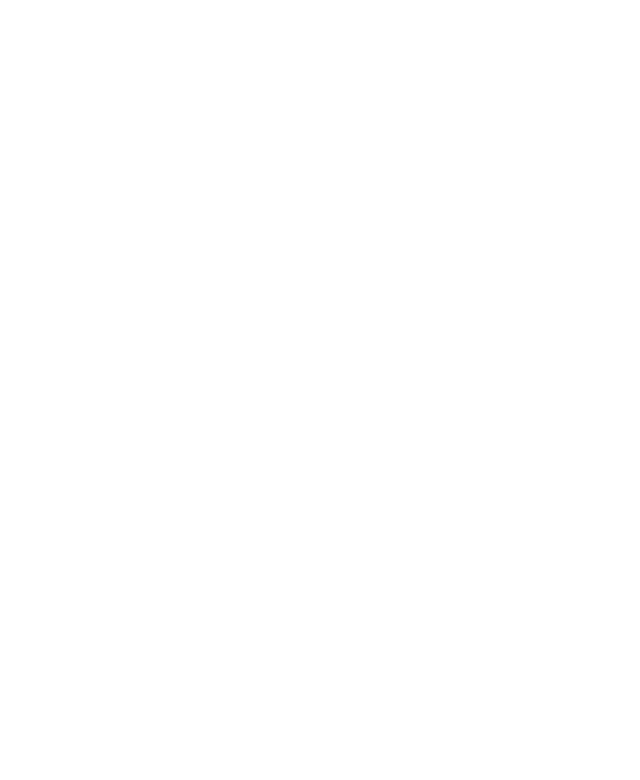
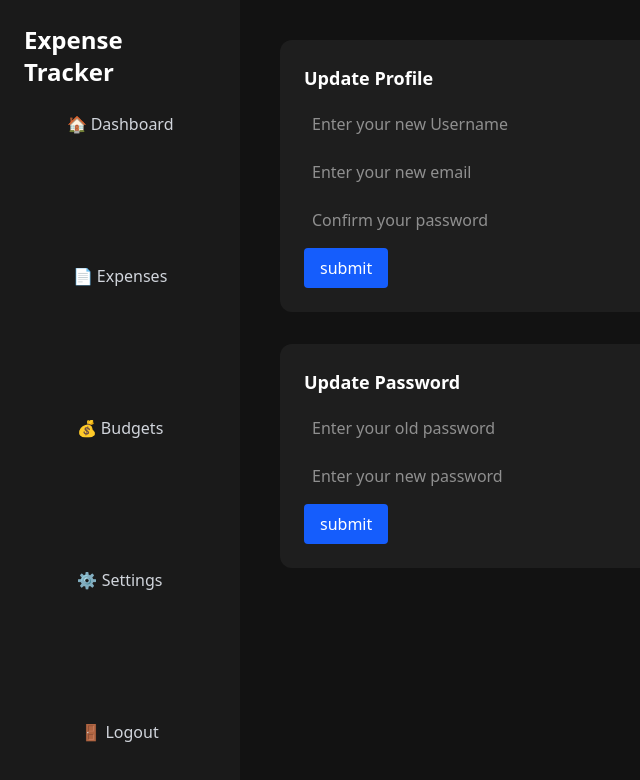
Before and after one commit to priyanjanaaa/Expense-Tracker, a React (Vite) app in the folder client/: page /settings in a window 1280 px wide. Before the commit this address had no page. Shown: the top 780 px of the page, without its empty margins (0-640 px from the left). Built offline with nearby package versions, Linux system fonts and the light colour scheme.

Commit message:
Added settings page that allows to change the username,email and pwd with pwd verification

```diff
--- a/client/src/App.jsx
+++ b/client/src/App.jsx
@@ -4,6 +4,7 @@
 import Home from './components/Home.jsx'
 import Expensespage from './components/Expensespage.jsx'
 import BudgetPage from './components/BudgetPage.jsx'
+import SettingsPage from './components/SettingsPage.jsx'
 import{BrowserRouter,Routes,Route} from 'react-router-dom'
 
 function App() {
@@ -18,6 +19,7 @@
       <Route path='/home' element={<Home />}></Route>
       <Route path='/expenses' element={<Expensespage />}></Route>
       <Route path='/budget' element={<BudgetPage />}></Route>
+      <Route path='/settings' element={<SettingsPage />}></Route>
 
 
     </Routes>
--- a/client/src/components/BudgetPage.jsx
+++ b/client/src/components/BudgetPage.jsx
@@ -2,6 +2,9 @@
 import axios from 'axios'
 import { useState,useEffect } from 'react'
 import { Link } from 'react-router-dom'
+import Expensespage from './Expensespage'
+import Home from './Home'
+import SettingsPage from './SettingsPage'
 
 const BudgetPage = () => {
     const[totalBudget,setTotalBudget]=useState(0);
@@ -70,6 +73,16 @@
 
  return (
   <div className="flex min-h-screen bg-[#121212] text-white">
+          <aside className="w-60 bg-[#1A1A1A] p-6 space-y-6">
+                  <h1 className="text-2xl font-bold mb-6 ">Expense Tracker</h1>
+                  <nav className="space-y-32 text-gray-300 mb-100 text-center">
+                      <p><Link to='/home' className="hover:text-white cursor-pointer">🏠 Dashboard</Link></p>
+                      <p><Link to='/expenses' className="hover:text-white cursor-pointer">📄 Expenses</Link></p>
+                      <p><Link to='/budget' className="hover:text-white cursor-pointer">💰 Budgets</Link></p>
+                      <p><Link to='/settings' className="hover:text-white cursor-pointer">⚙ Settings</Link></p>
+                      <p className="hover:text-red-400 cursor-pointer">🚪 Logout</p>
+                  </nav>
+          </aside>
 
     {/* ===== Sidebar (optional if you already included) ===== */}
     <aside className="w-60 bg-[#1A1A1A] p-6 space-y-6">
--- a/client/src/components/ExpensesPage.jsx
+++ b/client/src/components/ExpensesPage.jsx
@@ -3,6 +3,8 @@
 import { useState,useEffect } from 'react'
 import {Link} from 'react-router-dom'
 import Home from './Home'
+import BudgetPage from './BudgetPage'
+import SettingsPage from './SettingsPage'
 
 
 const Expensespage = () => {
@@ -37,15 +39,14 @@
 <>
 <div className="flex  bg-[#121212] text-white">
       <aside className="w-60 bg-[#1A1A1A] p-6 space-y-6">
-        <h1 className="text-2xl font-bold mb-6 ">Expense Tracker</h1>
-
-        <nav className="space-y-32 text-gray-300 mb-100 text-center">
-          <p><Link to='/Home' className="hover:text-white cursor-pointer">🏠 Dashboard</Link></p>
-          <p className="hover:text-white cursor-pointer">📄 Expenses</p>
-          <p className="hover:text-white cursor-pointer">💰 Budgets</p>
-          <p className="hover:text-white cursor-pointer">⚙ Settings</p>
-          <p className="hover:text-red-400 cursor-pointer">🚪 Logout</p>
-        </nav>
+              <h1 className="text-2xl font-bold mb-6 ">Expense Tracker</h1>
+              <nav className="space-y-32 text-gray-300 mb-100 text-center">
+                  <p><Link to='/home' className="hover:text-white cursor-pointer">🏠 Dashboard</Link></p>
+                  <p><Link to='/expenses' className="hover:text-white cursor-pointer">📄 Expenses</Link></p>
+                  <p><Link to='/budget' className="hover:text-white cursor-pointer">💰 Budgets</Link></p>
+                  <p><Link to='/settings' className="hover:text-white cursor-pointer">⚙ Settings</Link></p>
+                  <p className="hover:text-red-400 cursor-pointer">🚪 Logout</p>
+              </nav>
       </aside>
       <div className=" flex-1 p-6 rounded-xl shadow space-y-4">
         <h3 className="text-xl font-semibold">All Expenses</h3>
--- a/client/src/components/Home.jsx
+++ b/client/src/components/Home.jsx
@@ -3,6 +3,8 @@
 import{Link} from 'react-router-dom'
 import axios from "axios";
 import Expensespage from "./Expensespage";
+import BudgetPage from "./BudgetPage";
+import SettingsPage from "./SettingsPage";
 import{
   Chart as ChartJS,
   Tooltip,
@@ -290,12 +292,11 @@
       {/* ================= SIDEBAR ================= */}
       <aside className="w-60 bg-[#1A1A1A] p-6 space-y-6">
                    <h1 className="text-2xl font-bold mb-6 ">Expense Tracker</h1>
-
                    <nav className="space-y-32 text-gray-300 mb-100 text-center">
-          <p className="hover:text-white cursor-pointer">🏠 Dashboard</p>
+                       <p><Link to='/home' className="hover:text-white cursor-pointer">🏠 Dashboard</Link></p>
                        <p><Link to='/expenses' className="hover:text-white cursor-pointer">📄 Expenses</Link></p>
-          <p className="hover:text-white cursor-pointer">💰 Budgets</p>
-          <p className="hover:text-white cursor-pointer">⚙ Settings</p>
+                       <p><Link to='/budget' className="hover:text-white cursor-pointer">💰 Budgets</Link></p>
+                       <p><Link to='/settings' className="hover:text-white cursor-pointer">⚙ Settings</Link></p>
                        <p className="hover:text-red-400 cursor-pointer">🚪 Logout</p>
                    </nav>
            </aside>
--- /dev/null
+++ b/client/src/components/SettingsPage.jsx
@@ -0,0 +1,133 @@
+import React from 'react'
+import Expensespage from './Expensespage'
+import Home from './Home'
+import BudgetPage from './BudgetPage'
+import { useState } from 'react'
+import axios from 'axios'
+import { Link } from 'react-router-dom'
+
+const SettingsPage = () => {
+    const[name,setName]=useState('');
+    const[email,setEmail]=useState('');
+    const[password,setPassword]=useState('');
+    const[error,setError]=useState('');
+    const[oldPassword,setOldPassword]=useState('');
+    const[newPassword,setNewPassword]=useState('');
+
+    const handleProfileUpdate=async()=>{
+        try{
+            const response=await axios.put('http://localhost:5001/settings/profile',{name,email,password},{
+                headers:{
+                    Authorization:`Bearer ${localStorage.getItem("token")}`
+                }
+            });
+            setError(response.data.message);
+        }catch(e){
+            if(e.response && e.response.data){
+                setError(e.response.data);
+            }
+            else{
+                setError("Something went wrong")
+            }
+        }
+    }
+
+    const handlePasswordUpdate=async()=>{
+        try{
+            const response=await axios.put('http://localhost:5001/settings/password',{oldPassword,newPassword},{
+                headers:{
+                    Authorization:`Bearer ${localStorage.getItem("token")}`
+                }
+            });
+            setError(response.data.message)
+
+        }catch(e){
+            if(e.response && e.response.data){
+                setError(e.response.data);
+            }
+            else{
+                setError("Something went wrong")
+            }
+        }
+    }
+
+  return (
+     <div className="flex min-h-screen bg-[#121212] text-white">
+        <aside className="w-60 bg-[#1A1A1A] p-6 space-y-6">
+        <h1 className="text-2xl font-bold mb-6 ">Expense Tracker</h1>
+        <nav className="space-y-32 text-gray-300 mb-100 text-center">
+            <p><Link to='/home' className="hover:text-white cursor-pointer">🏠 Dashboard</Link></p>
+            <p><Link to='/expenses' className="hover:text-white cursor-pointer">📄 Expenses</Link></p>
+            <p><Link to='/budget' className="hover:text-white cursor-pointer">💰 Budgets</Link></p>
+            <p className="hover:text-white cursor-pointer">⚙ Settings</p>
+            <p className="hover:text-red-400 cursor-pointer">🚪 Logout</p>
+        </nav>
+      </aside>
+      <main className="flex-1 p-10 space-y-8">
+        <div className='bg-[#1E1E1E] p-6 rounded-xl'>
+            <h3 className="text-lg font-semibold mb-3">Update Profile</h3>
+            <input
+            placeholder='Enter your new Username'
+            className='w-full p-2 mb-2 rounded'
+            value={name}
+            onChange={(e)=>setName(e.target.value)}>
+            </input>
+
+            <input
+            placeholder='Enter your new email'
+            className='w-full p-2 mb-2 rounded'
+            value={email}
+            onChange={(e)=>setEmail(e.target.value)}>
+            </input>
+
+            <input
+            placeholder='Confirm your password'
+            className='w-full p-2 mb-2 rounded'
+            type='password'
+            value={password}
+            onChange={(e)=>setPassword(e.target.value)}>
+            </input>
+
+            <button
+            className='bg-blue-600 px-4 py-2 rounded'
+            onClick={handleProfileUpdate}>
+                submit
+            </button>
+        </div>
+
+        <div className="bg-[#1E1E1E] p-6 rounded-xl">
+            <h3 className="text-lg font-semibold mb-3">Update Password</h3>
+            <input
+            placeholder='Enter your old password'
+            className='w-full p-2 mb-2 rounded'
+            type='password'
+            value={oldPassword}
+            onChange={(e)=>setOldPassword(e.target.value)}></input>
+
+            <input
+            placeholder='Enter your new password'
+            className='w-full p-2 mb-2 rounded'
+            type='password'
+            value={newPassword}
+            onChange={(e)=>setNewPassword(e.target.value)}></input>
+
+            <button
+            className='bg-blue-600 px-4 py-2 rounded'
+            onClick={handlePasswordUpdate}>
+                submit
+            </button>
+
+
+        </div>
+        {error && (
+            <p className="text-yellow-400">{error}</p>
+        )}
+
+      </main>
+
+     </div>
+
+  )
+}
+
+export default SettingsPage
```
Lines whose indentation alone changed are shown as unchanged.
